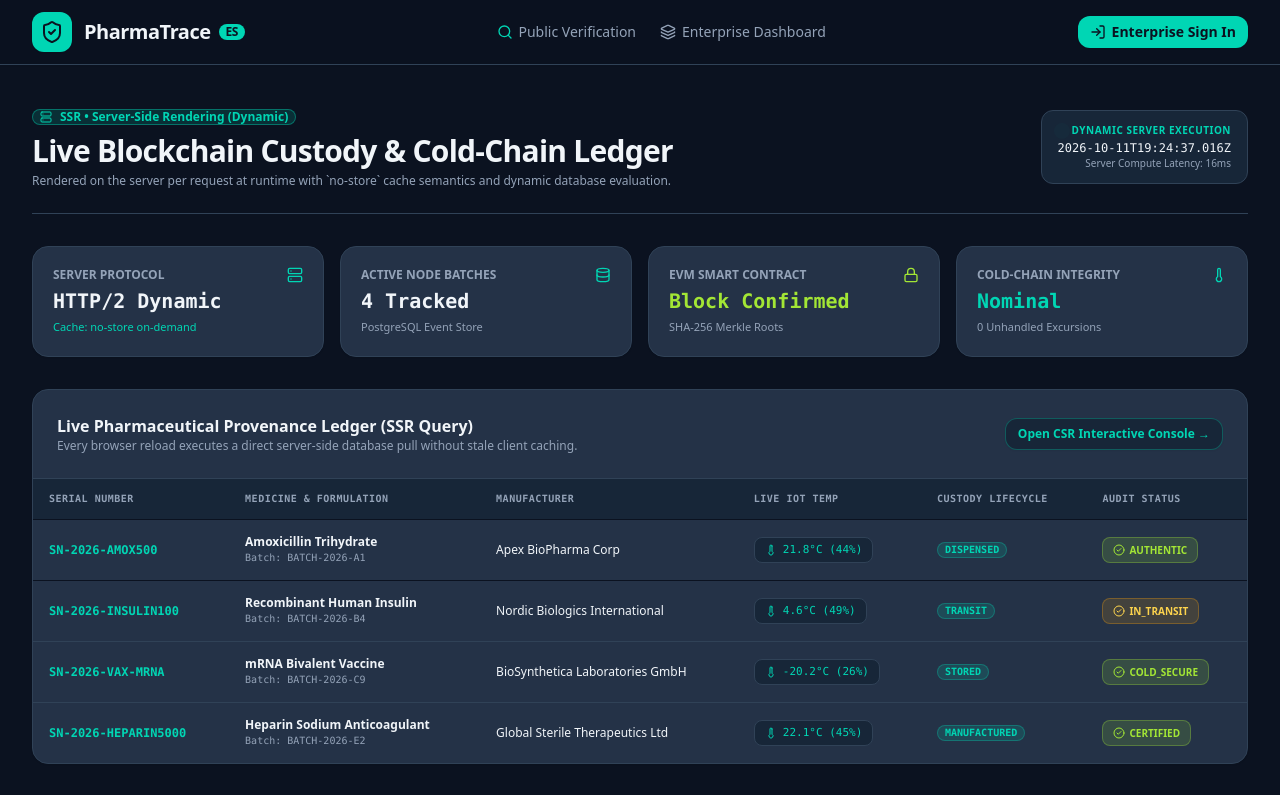
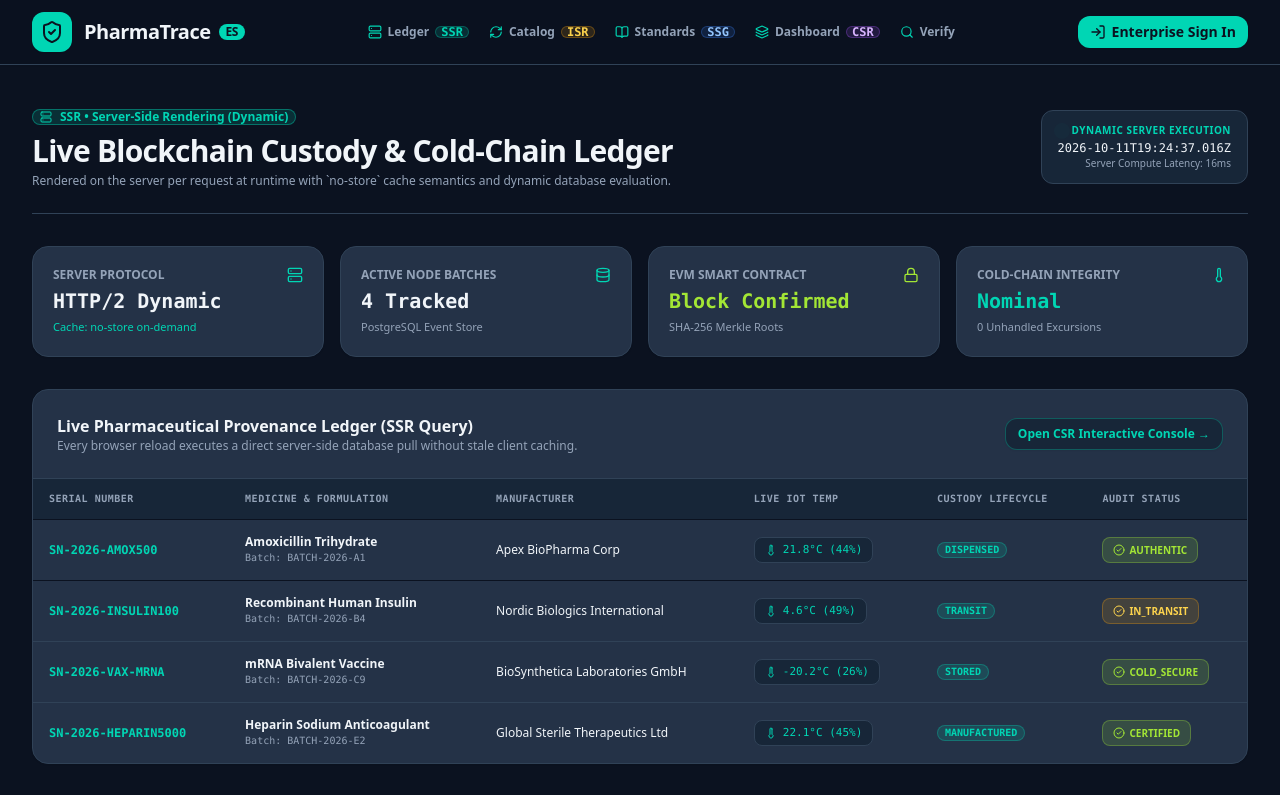
Before and after one commit to MirEashanZaman/pharma-trace-frontend, a Next.js app: page /ledger in a window 1280 px wide. Shown: the top 795 px of the page. Built offline with nearby package versions, Linux system fonts and the light colour scheme; no server answers.

Commit message:
feat(navigation): add SSR, ISR, SSG, and CSR navigation links with paradigm badges

```diff
--- a/components/navigation.tsx
+++ b/components/navigation.tsx
@@ -3,7 +3,7 @@
 import React, { useEffect, useState } from 'react';
 import Link from 'next/link';
 import { useRouter } from 'next/navigation';
-import { ShieldCheck, Layers, Search, CheckCircle2, LogIn, LogOut, User } from 'lucide-react';
+import { ShieldCheck, Layers, Search, CheckCircle2, LogIn, LogOut, User, Server, RefreshCw, BookOpen } from 'lucide-react';
 import { getStoredUser, logoutUser, UserProfile } from '@/lib/api';
 
 export function Navigation({
@@ -63,12 +63,30 @@
           </div>
         </div>
 
-        <nav className="hidden md:flex items-center space-x-6 text-sm font-medium text-[#94A3B8]">
-          <Link href="/verify" className="hover:text-[#00D6B4] transition-colors flex items-center gap-1.5">
-            <Search className="h-4 w-4 text-[#00D6B4]" /> Public Verification
+        <nav className="hidden lg:flex items-center space-x-5 text-xs font-semibold text-[#94A3B8]">
+          <Link href="/ledger" className="hover:text-[#00D6B4] transition-colors flex items-center gap-1.5">
+            <Server className="h-3.5 w-3.5 text-[#00D6B4]" />
+            <span>Ledger</span>
+            <span className="badge badge-xs bg-[#00D6B4]/15 text-[#00D6B4] border border-[#00D6B4]/30 font-mono">SSR</span>
+          </Link>
+          <Link href="/catalog" className="hover:text-[#00D6B4] transition-colors flex items-center gap-1.5">
+            <RefreshCw className="h-3.5 w-3.5 text-[#00D6B4]" />
+            <span>Catalog</span>
+            <span className="badge badge-xs bg-amber-500/15 text-amber-300 border border-amber-500/30 font-mono">ISR</span>
+          </Link>
+          <Link href="/standards" className="hover:text-[#00D6B4] transition-colors flex items-center gap-1.5">
+            <BookOpen className="h-3.5 w-3.5 text-[#00D6B4]" />
+            <span>Standards</span>
+            <span className="badge badge-xs bg-blue-500/15 text-blue-300 border border-blue-500/30 font-mono">SSG</span>
           </Link>
           <Link href="/dashboard" className="hover:text-[#00D6B4] transition-colors flex items-center gap-1.5">
-            <Layers className="h-4 w-4" /> Enterprise Dashboard
+            <Layers className="h-3.5 w-3.5 text-[#00D6B4]" />
+            <span>Dashboard</span>
+            <span className="badge badge-xs bg-purple-500/15 text-purple-300 border border-purple-500/30 font-mono">CSR</span>
+          </Link>
+          <Link href="/verify" className="hover:text-[#00D6B4] transition-colors flex items-center gap-1.5">
+            <Search className="h-3.5 w-3.5 text-[#00D6B4]" />
+            <span>Verify</span>
           </Link>
         </nav>
 
```
